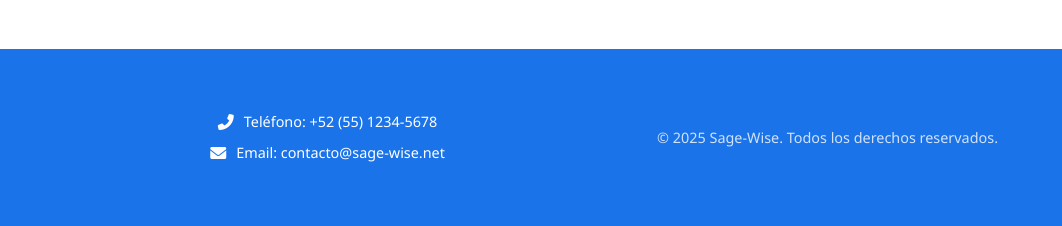
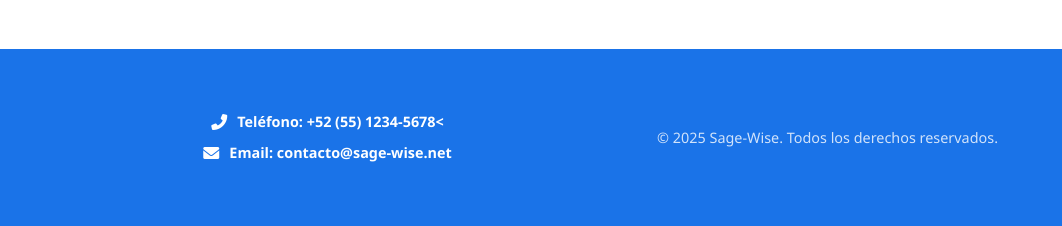
Before and after one commit to algoldbe/sage-wise, a plain HTML site: page index.html in a window 1280 px wide. Shown: the part 1392-1618 px from the top of the page, 218-1280 px from the left. Drawn offline with nearby package versions, Linux system fonts and the light colour scheme; animation ran at ten frames a second.

Commit message:
Update index.html

```diff
--- a/index.html
+++ b/index.html
@@ -121,11 +121,11 @@
             <div class="footer-contact">
                 <div class="contact-item">
                     <i class="fas fa-phone-alt"></i>
-                    <span>Teléfono: +52 (55) 1234-5678</span>
+                    <span><strong>Teléfono: +52 (55) 1234-5678<</strong></span>
                 </div>
                 <div class="contact-item">
                     <i class="fas fa-envelope"></i>
-                    <span>Email: contacto@sage-wise.net</span>
+                    <span><strong>Email: contacto@sage-wise.net</strong></span>
                 </div>
             </div>
             <div class="copyright">
```
